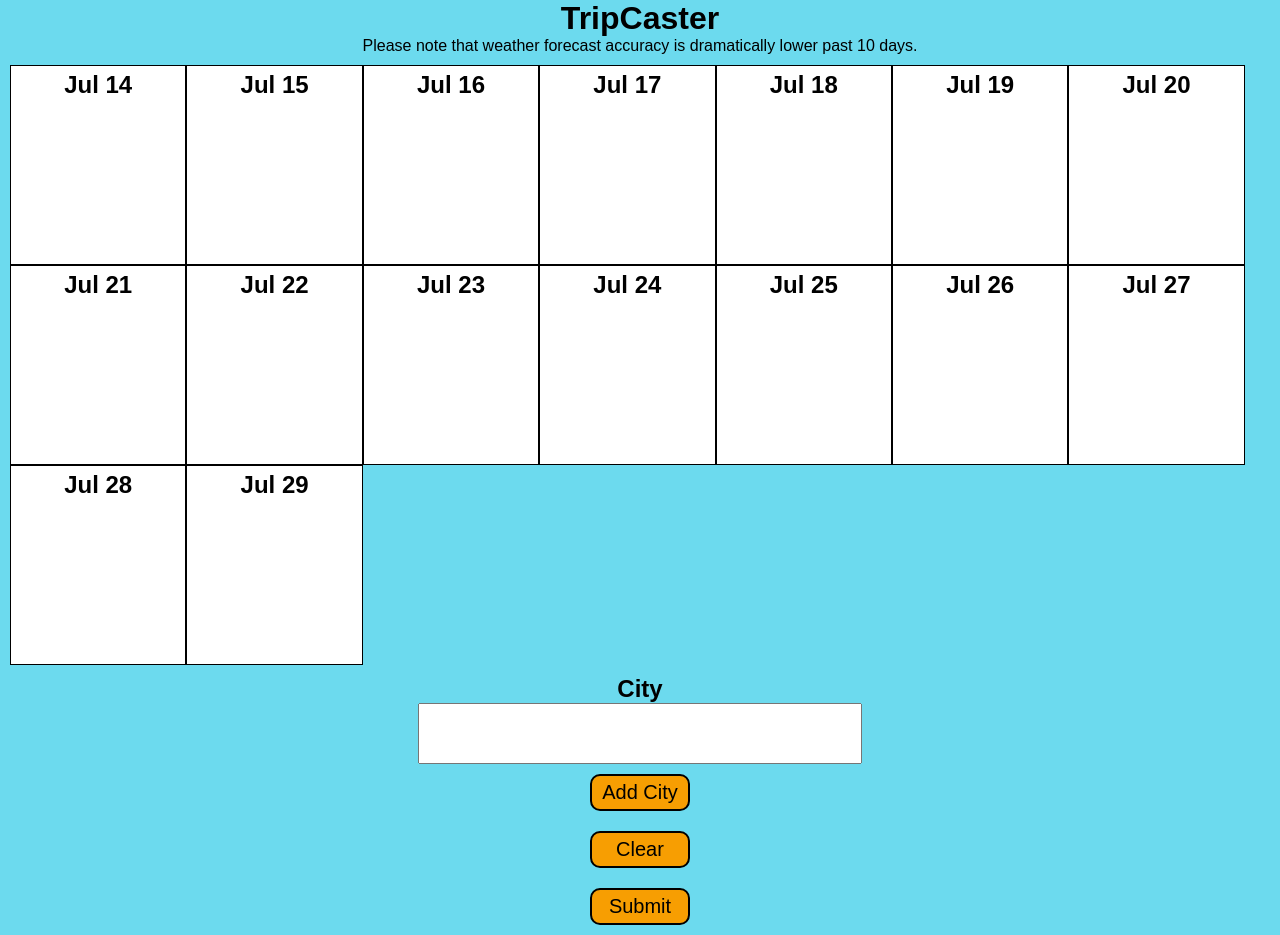
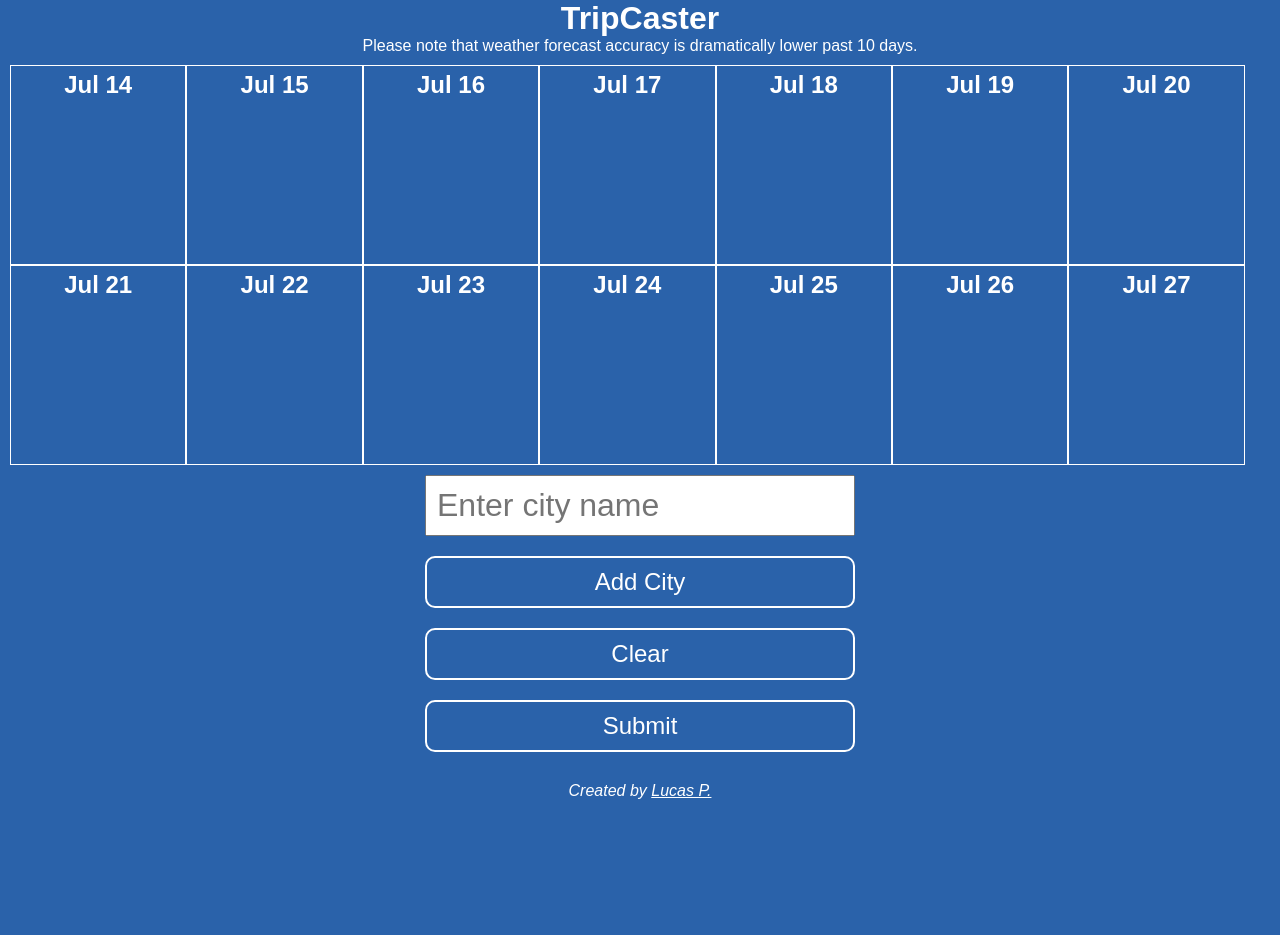
Before and after one commit to lucasdpau/tripcaster, a Django app: template mainapp/templates/index.html in a window 1280 px wide. After the commit the page ends 799 px from the top, so only its background shows below. Run offline with Django 3.2, Linux system fonts and the light colour scheme; the template is opened without the code that fills it, so the values that code supplies are empty.

Commit message:
magic number 16 turned into variable in code. add footer with link to portfolio. cchange color scheme to blue and white. adjust size of entry form elements add placeholder to text input. delete removecities code. results displays 'loading' or 'no cities loaded' depending on state

```diff
--- a/mainapp/static/app1/index.js
+++ b/mainapp/static/app1/index.js
@@ -1,5 +1,6 @@
 // create a shortcut so we don't go crazy
 const Ele = React.createElement;
+const maxForecastLength = 14;
 
 // uiwrapper will be the very top component. it has 2 children: card wrapper and the form
 // card wrapper will have the weather/city cards, forms will have the form functionality and buttons
@@ -9,7 +10,7 @@ class UiWrapper extends React.Component {
         super(props);
         this.state = {
             cityName: '',
-            citiesList: new Array(16).fill(''),
+            citiesList: new Array(maxForecastLength).fill(''),
             queryString: '?',
             selectedSlots: [],
             currentDate: new Date()
@@ -26,8 +27,10 @@ class UiWrapper extends React.Component {
     }
 
     clearCitiesList = () => {
-        let clearedCitiesList = new Array(16).fill('');
-        this.setState({citiesList: clearedCitiesList, cityName: ''});
+        let clearedCitiesList = new Array(maxForecastLength).fill('');
+        this.setState({citiesList: clearedCitiesList,
+                    cityName: '',
+                    selectedSlots: [],});
         this.updateQueryString();
     }
 
@@ -43,8 +46,6 @@ class UiWrapper extends React.Component {
         }
         this.setState({selectedSlots: newSelectedSlots});
         cityEntryRef.focus({preventScroll: true});
-        console.log('you clicked on card #' + index);
-        console.log(this.state.selectedSlots);
     }
 
     addCities = () => {
@@ -58,15 +59,6 @@ class UiWrapper extends React.Component {
         this.setState({selectedSlots: clearedSelectedCitiesArray})
         this.updateQueryString();
         console.log('hi');
-    }
-
-    removeCities = (index) => {
-        // replaces city at index with a placeholder city the api won't recognize
-        // if we removed the city from the list the whole array would shift.
-        let newCitiesList = this.state.citiesList;
-        newCitiesList[index] = 'xxxxx';
-        this.setState({citiesList: newCitiesList});
-        this.updateQueryString();
     }
 
     //this will keep the query string updated
@@ -101,11 +93,10 @@ class UiWrapper extends React.Component {
                     cityEntryRef: this.cityEntryRef,
                     selectCard: this.selectCard,
                     citiesList: this.state.citiesList,
-                    removeCities: this.removeCities,
                     selectedSlots: this.state.selectedSlots,
                     currentDate: this.state.currentDate,
                     }),
-                Ele('div', {},
+                Ele('div', {className: "centered entry_form_wrapper"},
                     Ele(cityAddForm, {
                         cityEntryRef: this.cityEntryRef,
                         addCities: this.addCities,
@@ -129,7 +120,6 @@ function cityCardsArray(props) {
                             selectedSlots: props.selectedSlots,
                             selectCard: props.selectCard,
                             currentDate: props.currentDate,
-                            removeCities: props.removeCities,
                             card: card,
                             index: index})
     );
@@ -176,8 +166,6 @@ class cityAddForm extends React.Component {
         return (
             // create the form
             Ele('form', {onSubmit: this.handleSubmit, id: "cityEntryForm"},
-                Ele('label', {'htmlFor':'cityName', className: 'form_label'}, 'City'),
-                Ele('br', null),
                 Ele('input', {'type': 'text',
                             'name': 'cityName',
                             'id':'cityName',
@@ -185,6 +173,7 @@ class cityAddForm extends React.Component {
                             'onChange': this.props.handleChange,
                             className: "form_input",
                             'ref': this.props.cityEntryRef,
+                            'placeholder': "Enter city name",
                             }),
                 Ele('br', null),
                 Ele('button', {'type': 'button',
--- a/mainapp/static/app1/styles.css
+++ b/mainapp/static/app1/styles.css
@@ -6,12 +6,24 @@
 }
 
 body {
-	background-color: #6cdaee;
+	background-color: #2a62aa;
 	overflow-wrap: anywhere;
+	color: white;
 }
 
 a {
-	color: black;
+	text-decoration: none;
+}
+
+footer {
+	margin-top: 30px;
+	margin-bottom: 30px;
+	font-style: italic;
+}
+
+footer a {
+	color: white;
+	text-decoration: underline;
 }
 
 .centered {
@@ -31,14 +43,18 @@ a {
 }
 
 .form_button {
-	padding: 5px;
-	margin: 10px;
-	border: 2px solid black;
-	border-radius: 10px;
-	width: 100px;
-	background-color: #f79e02;
-	font-size: 1.25em;
+	padding: 10px;
+    margin-top: 20px;
+    border: 2px solid white;
+    border-radius: 10px;
+    width: 100%;
+    background-color: #2a62aa;
+    font-size: 1.5em;
+    color: white;
+}
 
+.form_button:hover {
+	cursor: pointer;
 }
 
 .city_weather_card_wrapper {
@@ -50,11 +66,11 @@ a {
 
 .city_weather_card {
 	border-style: solid;
-	border-color: black;
+	border-color: white;
 	border-width: 1px;
 	padding: 5px;
 	flex-basis: 14%;
-	background-color: white;
+	background-color: #2a62aa;
 	min-height: 200px;
 }
 
@@ -75,8 +91,14 @@ a {
 }
 
 .selected_card {
-	background-color: #f79e02;
-	color: white;
+	background-color: #ff7600;
+}
+
+.entry_form_wrapper {
+	max-width: 450px;
+	margin: 0 auto;
+	padding-left: 10px;
+	padding-right: 10px;
 }
 
 .results_city_weather_card_wrapper {
@@ -84,7 +106,11 @@ a {
 	flex-wrap: wrap;
 	align-content: stretch;
 	justify-content: center;
-	margin: 10px;
+	margin: 30px;
+}
+
+.results_weather_icon {
+	background-color: white;
 }
 
 .weather_card_high {
--- a/mainapp/templates/index.html
+++ b/mainapp/templates/index.html
@@ -14,6 +14,11 @@
         <div id="root">
 
         </div>
+        <footer class="centered">
+            <span>
+                Created by <a href="https://lucasdpau.github.io">Lucas P.</a>
+            </span>
+        </footer>
         <!-- Load React. -->
         <!-- Note: when deploying, replace "development.js" with "production.min.js". -->
         <script src="https://unpkg.com/react@16/umd/react.development.js" crossorigin></script>
```
Also changed, not shown: mainapp/static/app1/results.js (+18 -5 lines), mainapp/templates/results.html (+17 -5 lines), mainapp/static/app1/bg-2.jpeg (added), mainapp/static/app1/favicon.ico (added), 1 other file.
